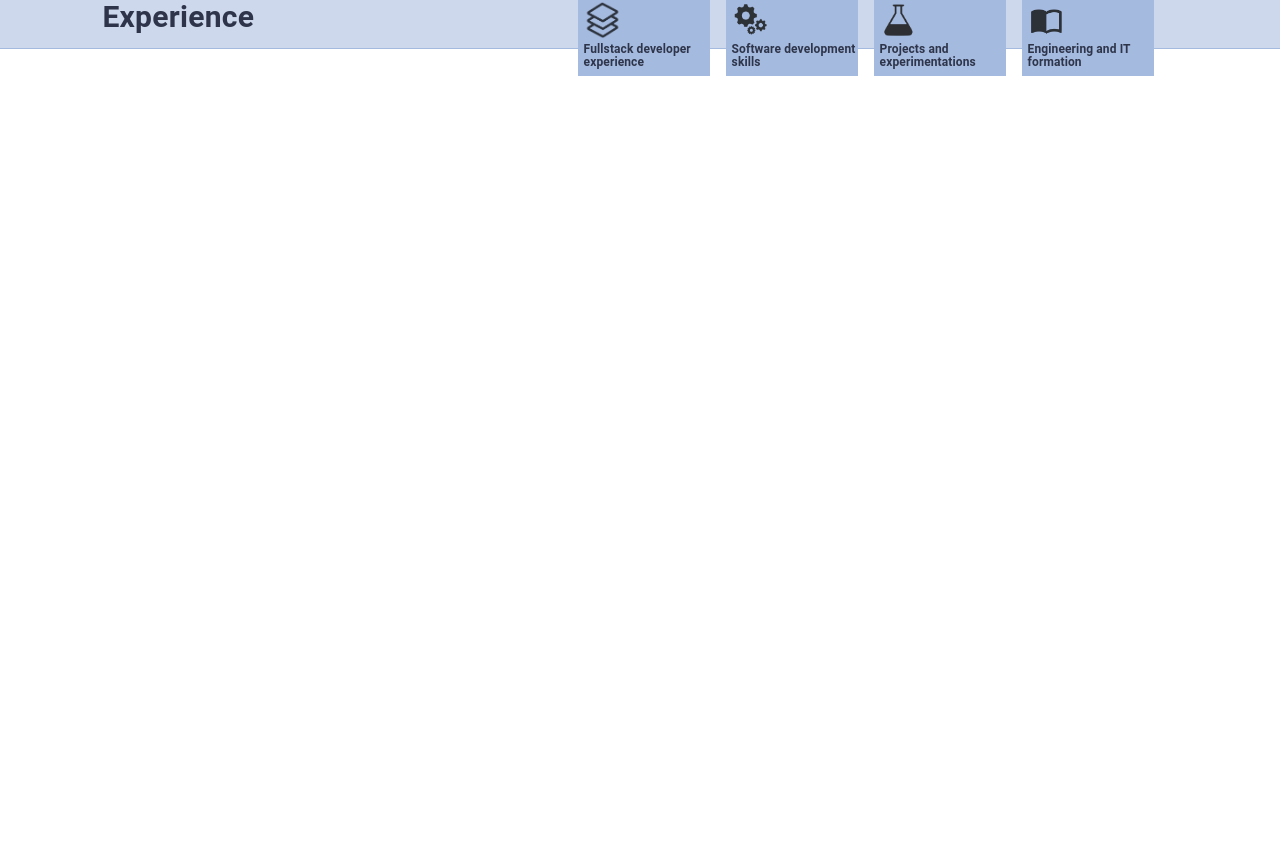
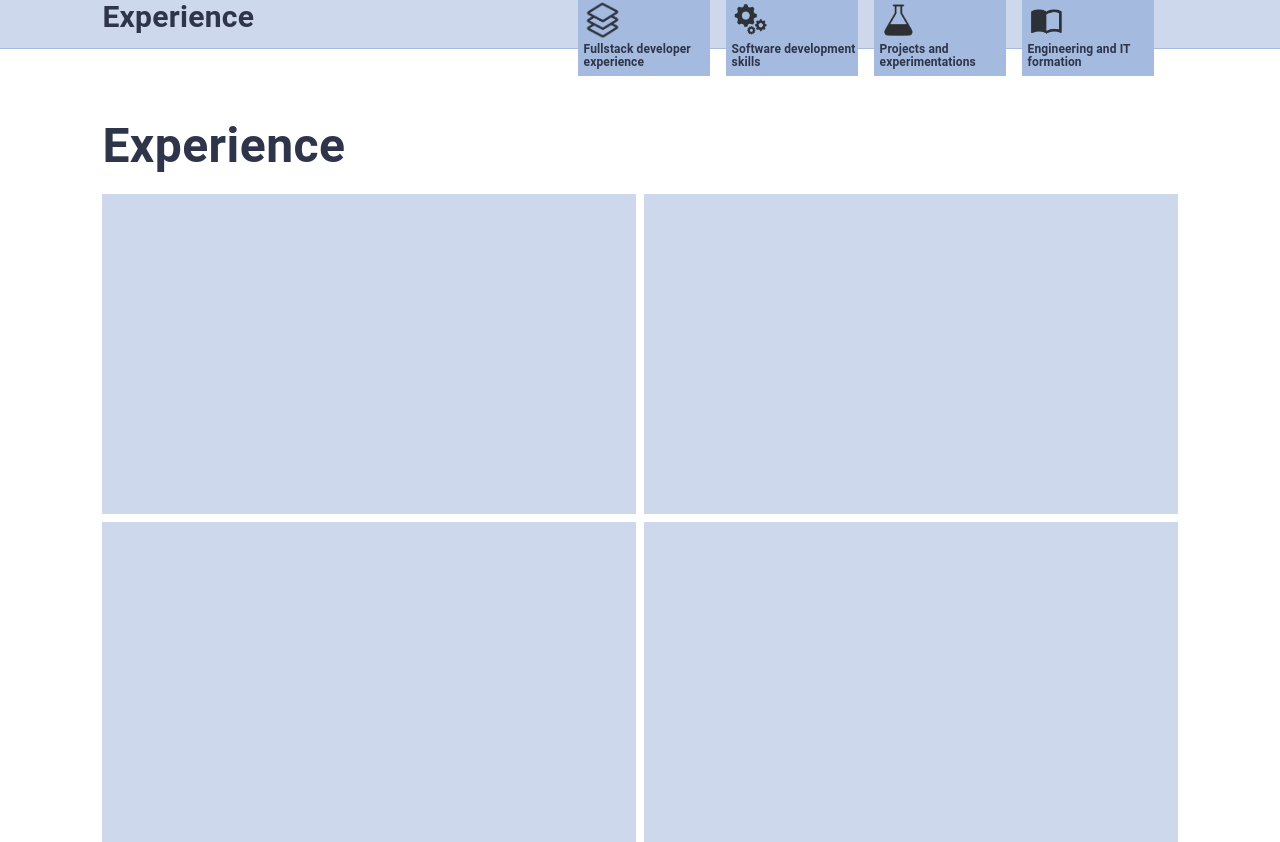
Before and after one commit to PChol22/portfolio-reboot, a React (Vite) app: page / in a window 1280 px wide. Shown: the part 958-1800 px from the top of the page. Before the commit the page ends 1120 px from the top, so only its background shows below. Built offline with nearby package versions, Linux system fonts and the light colour scheme.

Commit message:
feat(Experience): implement scroll to Experience and Top

```diff
--- a/src/App.tsx
+++ b/src/App.tsx
@@ -1,11 +1,16 @@
+import { useRef } from 'react';
+import { Experience } from './pages/Experience/Experience';
 import { Header } from './pages/LandingPage/Header';
 import { LandingPage } from './pages/LandingPage/LandingPage';
 import { MiddleLayer } from './pages/MiddleLayer/MiddleLayer';
 
-export const App = (): JSX.Element => (
-  <>
-    <LandingPage></LandingPage>
-    <Header></Header>
-    <MiddleLayer></MiddleLayer>
-  </>
-);
+export const App = (): JSX.Element => {
+  const experienceRef = useRef(null);
+  return (
+    <>
+      <LandingPage></LandingPage>
+      <MiddleLayer refs={[experienceRef]}></MiddleLayer>
+      <Experience refProp={experienceRef}></Experience>
+      <Header refs={[experienceRef]}></Header>
+    </>);
+};
--- a/src/components/Logo.tsx
+++ b/src/components/Logo.tsx
@@ -2,7 +2,7 @@ import { Stack, Typography } from "@mui/material";
 import { AppTheme } from "@/AppTheme";
 
 export const Logo = (): JSX.Element =>
-  <Stack flexDirection="row" alignItems="center" sx={{ cursor: 'pointer' }}>
+  <Stack flexDirection="row" alignItems="center" sx={{ cursor: 'pointer' }} onClick={() => { window.scrollTo(0, 0); }}>
     <Typography fontSize={24} fontWeight={600} color={AppTheme.palette.grey.black}>p</Typography>
     <Typography fontSize={24} fontWeight={600} color={AppTheme.palette.principal.main}>chol</Typography>
     <Typography fontSize={25} fontWeight={900} color={AppTheme.palette.grey.black} fontFamily="sans">.</Typography>
--- a/src/index.css
+++ b/src/index.css
@@ -14,4 +14,6 @@ code {
 
 * {
   box-sizing: border-box;
+  scroll-behavior: smooth;
+  scroll-margin-top: 1.5em;
 }
--- /dev/null
+++ b/src/pages/Experience/Experience.tsx
@@ -0,0 +1,23 @@
+import { AppTheme, PAGE_PADDING_X } from "@/AppTheme";
+import { Stack, styled, Typography } from "@mui/material";
+import { MutableRefObject } from "react";
+
+const ExperienceCard = styled(Stack)(() => ({
+  background: AppTheme.palette.grey.light,
+}));
+
+export const Experience = ({ refProp }: { refProp: MutableRefObject<HTMLElement | null> }): JSX.Element => {
+  return <Stack paddingX={PAGE_PADDING_X} gap={1}>
+    <Typography fontSize={48} fontWeight={600} lineHeight={1} color={AppTheme.palette.grey.dark} ref={refProp}>
+      Experience
+    </Typography>
+    <Stack width="100%" gap={1} flexDirection="row" marginTop={2}>
+      <ExperienceCard width="100%" height="40vh"></ExperienceCard>
+      <ExperienceCard width="100%" height="40vh"></ExperienceCard>
+    </Stack>
+    <Stack width="100%" gap={1} flexDirection="row">
+      <ExperienceCard width="100%" height="40vh"></ExperienceCard>
+      <ExperienceCard width="100%" height="40vh"></ExperienceCard>
+    </Stack>
+  </Stack>
+}
--- a/src/pages/LandingPage/Header.tsx
+++ b/src/pages/LandingPage/Header.tsx
@@ -3,12 +3,19 @@ import { AppTheme, PAGE_PADDING_X } from "@/AppTheme";
 import { Button } from "@/components/Button";
 import { StyledLink } from "@/components/StyledLink";
 import { Logo } from "@/components/Logo";
+import { MutableRefObject } from "react";
 
 const HeaderContainer = styled(Box)(() => ({
   background: AppTheme.palette.grey.white,
-}))
+}));
 
-export const Header = (): JSX.Element => {
+const onLinkClick = (ref: MutableRefObject<HTMLElement | null>): void => {
+  if (ref.current !== null) {
+    ref.current.scrollIntoView();
+  }
+};
+
+export const Header = ({ refs }: { refs: MutableRefObject<HTMLElement | null>[] }): JSX.Element => {
   const links = ['Experience', 'Skills', 'Projects', 'Formation'];
   return <HeaderContainer
     position="fixed"
@@ -30,7 +37,16 @@ export const Header = (): JSX.Element => {
         alignItems="center"
         gap={3}
       >
-        {links.map(link => <StyledLink key={link} colorVariant='principal' fontWeight={400}>{link}</StyledLink>)}
+        {links.map((link, i) => (
+          <StyledLink
+            key={link}
+            colorVariant='principal'
+            fontWeight={400}
+            onClick={() => onLinkClick(refs[i])}
+          >
+            {link}
+          </StyledLink>
+        ))}
         <Button styleVariant="outlined" colorVariant="principal">Reach me!</Button>
       </Stack>
     </Stack >
--- a/src/pages/MiddleLayer/MiddleLayer.tsx
+++ b/src/pages/MiddleLayer/MiddleLayer.tsx
@@ -5,6 +5,7 @@ import fullStackIcon from '@/assets/quickBoxes/fullStack.png';
 import formationIcon from '@/assets/quickBoxes/formation.png';
 import skillsIcon from '@/assets/quickBoxes/skills.png';
 import projectsIcon from '@/assets/quickBoxes/projects.png';
+import { MutableRefObject } from "react";
 
 const MiddleLayerContainer = styled(Box)(() => ({
   background: AppTheme.palette.grey.light,
@@ -13,16 +14,22 @@ const MiddleLayerContainer = styled(Box)(() => ({
   borderColor: AppTheme.palette.grey.main,
 }));
 
-export const MiddleLayer = (): JSX.Element => (
-  <Box height="40vh">
+const onLinkClick = (ref: MutableRefObject<HTMLElement | null>): void => {
+  if (ref.current !== null) {
+    ref.current.scrollIntoView();
+  }
+};
+
+export const MiddleLayer = ({ refs }: { refs: MutableRefObject<HTMLElement | null>[] }): JSX.Element => (
+  <Box height="35vh">
     <MiddleLayerContainer paddingX={PAGE_PADDING_X} paddingY={2}>
       <Stack position="absolute" right={PAGE_PADDING_X} gap={3} width="min(55%, 600px)">
         <Typography fontSize={24} color={AppTheme.palette.grey.dark} lineHeight={1.2} fontWeight={600} marginTop={0.5}>Fullstack developer<br />Serverless enthusiast</Typography>
         <Stack flexDirection="row" gap={2}>
-          <QuickBox message="Fullstack developer experience" link={fullStackIcon}></QuickBox>
-          <QuickBox message="Software development skills" link={skillsIcon}></QuickBox>
-          <QuickBox message="Projects and experimentations" link={projectsIcon}></QuickBox>
-          <QuickBox message="Engineering and IT formation" link={formationIcon}></QuickBox>
+          <QuickBox message="Fullstack developer experience" link={fullStackIcon} onClick={() => onLinkClick(refs[0])}></QuickBox>
+          <QuickBox message="Software development skills" link={skillsIcon} onClick={() => onLinkClick(refs[0])}></QuickBox>
+          <QuickBox message="Projects and experimentations" link={projectsIcon} onClick={() => onLinkClick(refs[0])}></QuickBox>
+          <QuickBox message="Engineering and IT formation" link={formationIcon} onClick={() => onLinkClick(refs[0])}></QuickBox>
         </Stack>
       </Stack>
       <Stack alignItems="flex-start">
--- a/src/pages/MiddleLayer/QuickBox.tsx
+++ b/src/pages/MiddleLayer/QuickBox.tsx
@@ -50,12 +50,12 @@ const QuickBoxElement = styled(Box)(() => ({
 interface QuickBoxProps {
   link: string;
   message: string;
+  onClick: () => void;
 }
 
-export const QuickBox = ({ link, message }: QuickBoxProps): JSX.Element => {
-  console.log({ link, message });
+export const QuickBox = ({ link, message, onClick }: QuickBoxProps): JSX.Element => {
   return (
-    <QuickBoxElement width="22%" paddingTop="22%;" position="relative">
+    <QuickBoxElement width="22%" paddingTop="22%;" position="relative" onClick={onClick}>
       <Box position="absolute" bottom={6} left={6}>
         <img width="30%" src={link}></img>
         <Typography fontSize={12} lineHeight={1.1} fontWeight={600} className="base">{message}</Typography>
```
